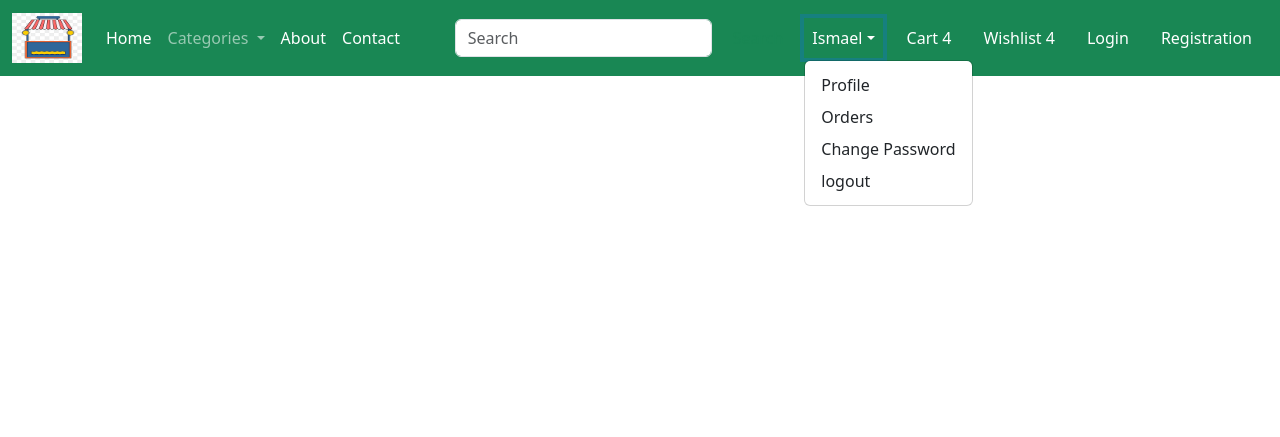
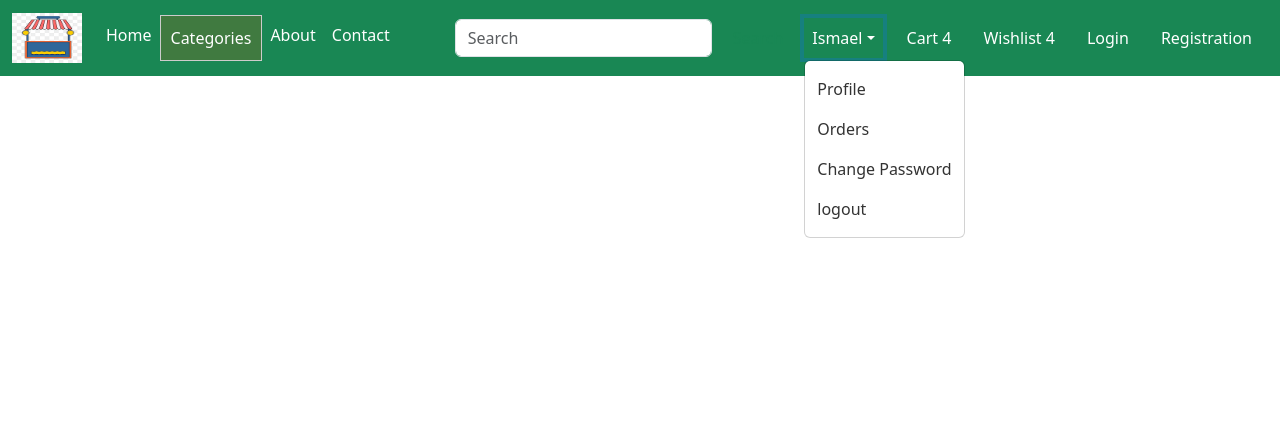
Before and after one commit to IsmaelKiprop/VendorsConnect_App, a Django app: template vc/app/templates/app/base.html in a window 1280 px wide, after a click on "Ismael". Shown: the top 437 px of the page. Run offline with Django 4.2, Linux system fonts and the light colour scheme; the template is opened without the code that fills it, so the values that code supplies are empty.

Commit message:
vendorsapp

```diff
--- a/vc/app/static/app/css/style.css
+++ b/vc/app/static/app/css/style.css
@@ -45,3 +45,45 @@
 .goodnesssec a{
     text-decoration: none;
 }
+
+.dropdown {
+    position: relative;
+    display: inline-block;
+}
+
+/* Style for the dropdown trigger (the clickable element) */
+.dropdown-trigger {
+    background-color: rgb(64, 122, 64);
+    color: #fff;
+    padding: 10px;
+    border: 1px solid #ccc;
+    cursor: pointer;
+}
+
+/* Style for the dropdown content (the list of items) */
+.dropdown-content {
+    display: none;
+    position: absolute;
+    background-color: #f9f9f9;
+    min-width: 200px;
+    z-index: 1;
+    box-shadow: 0 2px 5px rgba(0, 0, 0, 0.2);
+}
+
+/* Style for the dropdown items (links) */
+.dropdown-item {
+    color: #333;
+    padding: 8px 12px;
+    text-decoration: none;
+    display: block;
+}
+
+/* Style for the dropdown items on hover */
+.dropdown-item:hover {
+    background-color: #ddd;
+}
+
+/* Show the dropdown content when the dropdown trigger is hovered over */
+.dropdown:hover .dropdown-content {
+    display: block;
+}
--- a/vc/app/templates/app/base.html
+++ b/vc/app/templates/app/base.html
@@ -33,34 +33,22 @@
                 <a class="nav-link active" aria-current="page" href="/">Home</a>
               </li>
               <li class="nav-item dropdown">
-                <a class="nav-link dropdown-toggle" href="#" role="button" data-bs-toggle="dropdown" aria-expanded="false">
-                  Categories
-                </a>
-                <ul class="dropdown-menu">
-                  <li><a class="dropdown-item" href="#">maize Flour</a></li>
-                  <li><a class="dropdown-item" href="#">Wheat Flour</a></li>
-                  <li><a class="dropdown-item" href="#">Uji Flour</a></li>
-                  <li><a class="dropdown-item" href="#">Rice & Cerials</a></li>
-                  <li><a class="dropdown-item" href="#">Noodles & Spaghetti</a><li>
-                  <li><a class="dropdown-item" href="#">Sauces & Spices</a></li>
-                  <li><a class="dropdown-item" href="#">Sugar</a></li>
-                  <li><a class="dropdown-item" href="#">Dairy</a></li>
-                  <li><a class="dropdown-item" href="#">Sweets</a></li>
-                  <li><a class="dropdown-item" href="#">Spreads</a></li>
-                  <li><a class="dropdown-item" href="#">Cooking Fat</a></li>
-                  <li><a class="dropdown-item" href="#">Cooking Oil</a></li>
-                  <li><a class="dropdown-item" href="#">Beverages</a></li>
-                  <li><a class="dropdown-item" href="#">Breakfast Cerials</a></li>
-                  <li><a class="dropdown-item" href="#">Baby Care</a></li>
-                  <li><a class="dropdown-item" href="#">Personal Care</a></li>
-                  <li><a class="dropdown-item" href="#">Laundry & Home Care</a></li>
-                  <li><a class="dropdown-item" href="#">Snacks</a></li>
-                  <li><a class="dropdown-item" href="#">Cofee, Cocoa & Tea</a></li>
-                  <li><hr class="dropdown-divider"></li>
-                  <li><a class="dropdown-item" href="#">Promotions</a></li>
-                  <li><a class="dropdown-item" href="#">Grade 2</a></li>
-                </ul>
-              </li>
+
+                <div class="dropdown">
+                  <button class="dropdown-trigger">Categories</button>
+                  <div class="dropdown-content">
+                      <a class="dropdown-item" href="#">Electronics</a>
+                      <a class="dropdown-item" href="#">Clothing & Fashion</a>
+                      <a class="dropdown-item" href="#">Home & Kitchen</a>
+                      <a class="dropdown-item" href="#">Sports & Outdoors</a>
+                      <a class="dropdown-item" href="#">Beauty & Personal Care</a>
+                      <a class="dropdown-item" href="#">Books, Movies & Music</a>
+                      <a class="dropdown-item" href="#">Health & Wellness</a>
+                      <a class="dropdown-item" href="#">Toys & Games</a>
+                      <a class="dropdown-item" href="#">Automotive & Tools</a>
+                      <a class="dropdown-item" href="#">Groceries & Food</a>
+                  </div>
+                </div>
               <li class="nav-item">
                 <a class="nav-link text-white" href="#">About</a>
               </li>
```
